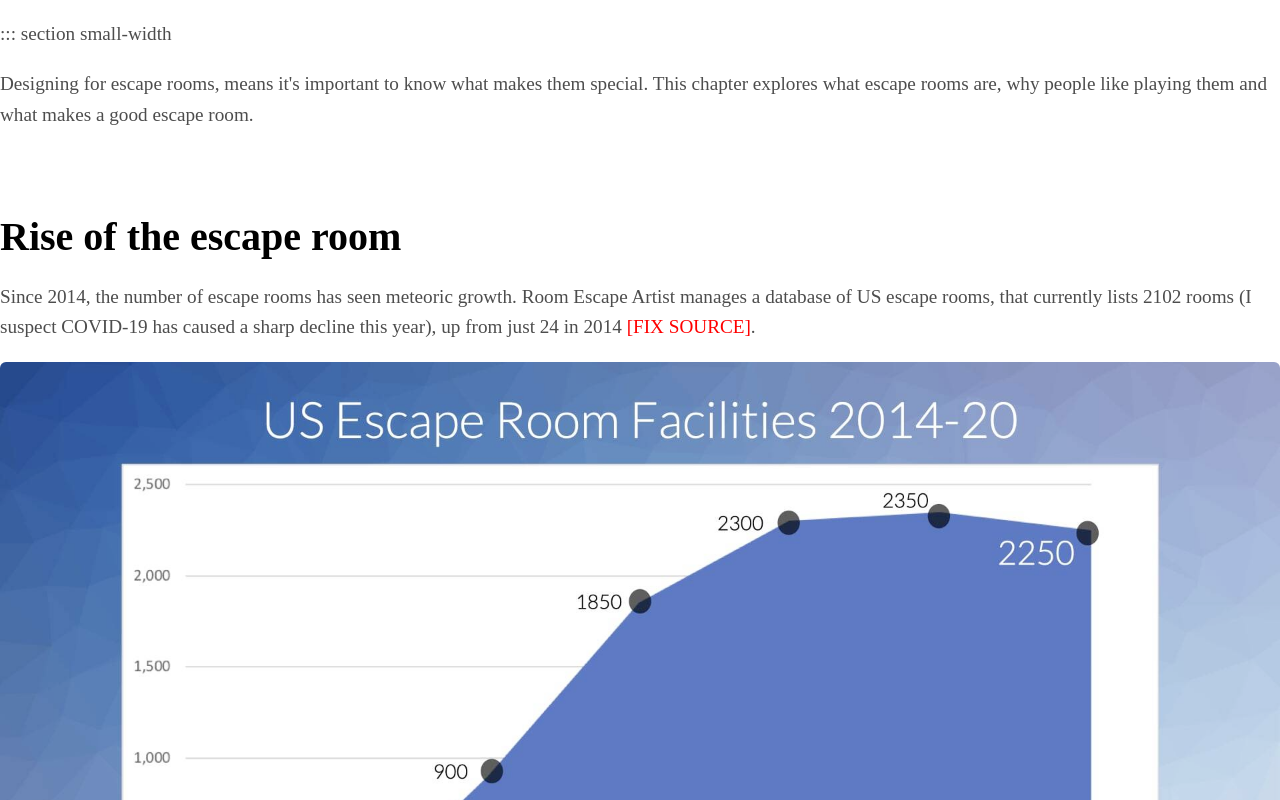
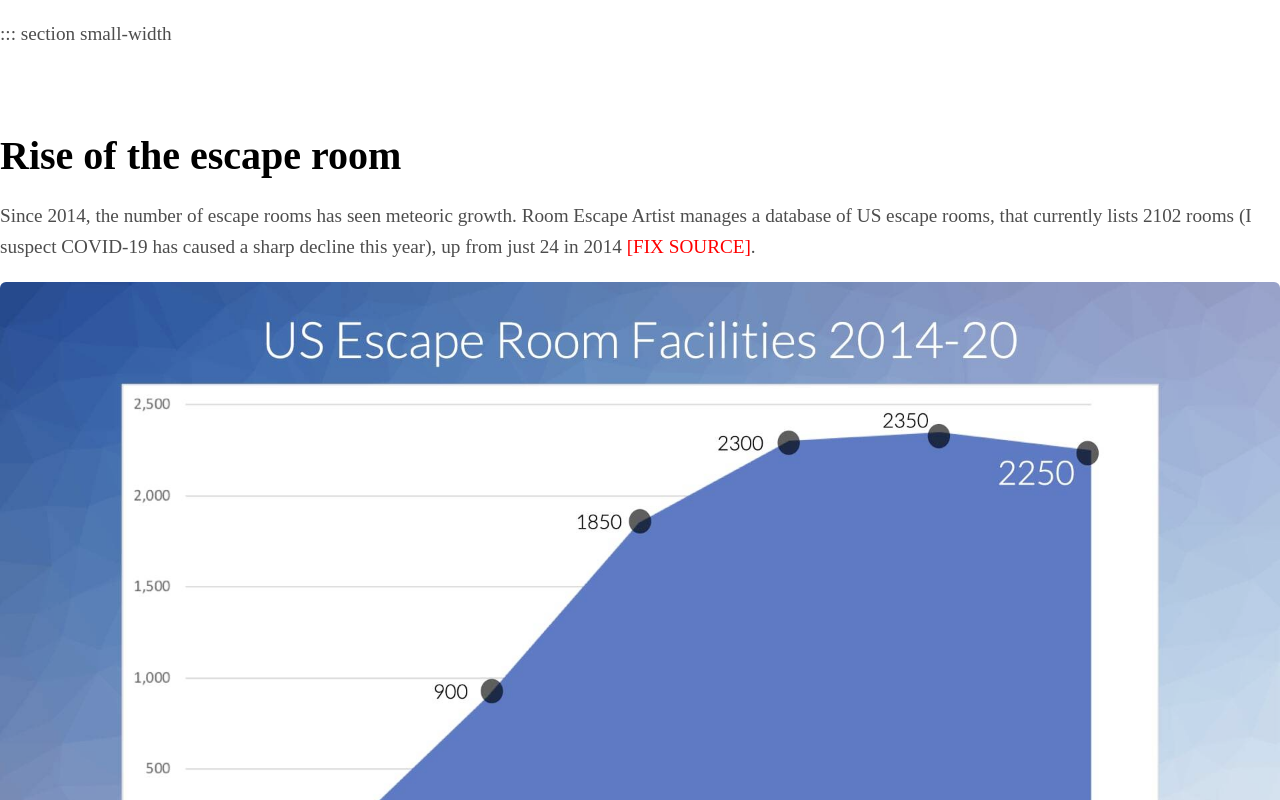
Before and after one commit to nwesthoff/irp-dynamic-difficulty, a Next.js app: page /chapters/context in a window 1280 px wide. Shown: the top 800 px of the page. Built offline with nearby package versions, Linux system fonts and the light colour scheme.

Commit message:
🐛 Fix intro

```diff
--- a/pages/chapters/context.mdx
+++ b/pages/chapters/context.mdx
@@ -1,6 +1,6 @@
 ---
 title: "Context"
-introduction: "What can we learn about escape rooms? What is the anatomy of a (good) puzzle?"
+introduction: "Designing for escape rooms, means it's important to know what makes them special. This chapter explores what escape rooms are, why people like playing them and what makes a good escape room."
 index: 2
 image: "/img/vault-amulet.jpg"
 ---
@@ -8,8 +8,6 @@ image: "/img/vault-amulet.jpg"
 import Citation from "@components/Bibliography/Citation";
 
 ::: section small-width
-
-Designing for escape rooms, means it's important to know what makes them special. This chapter explores what escape rooms are, why people like playing them and what makes a good escape room.
 
 ## Rise of the escape room
 
```
